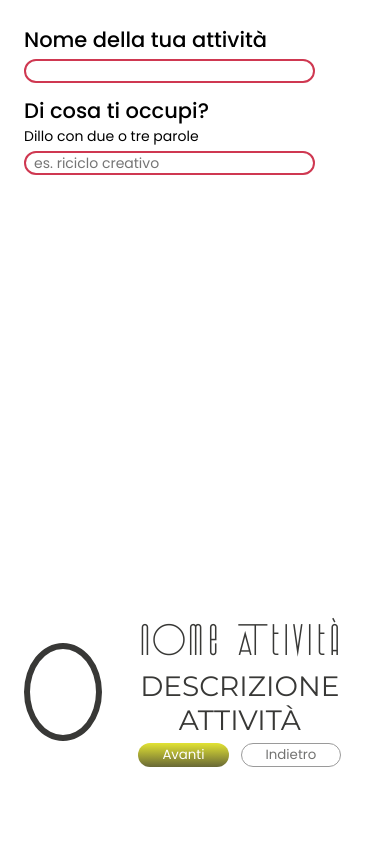
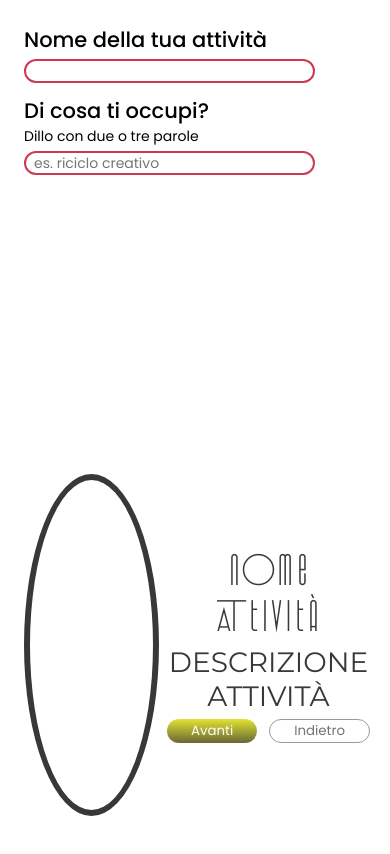
Before and after one commit to DarioSacco/ManuFattu-logo-generator, a Vue app: page / in a window 390 px wide. Built offline with nearby package versions, Linux system fonts and the light colour scheme.

Commit message:
wip: aspect-ratio result box

```diff
--- a/src/App.vue
+++ b/src/App.vue
@@ -28,6 +28,7 @@
     </section>
 
     <section class="result-container">
+      <div class="aspect-ratio-box">
         <div :class="['result', palette]">
           <LogoFragment
             v-for="prodotto in prodotti"
@@ -42,6 +43,7 @@
             data-layer="materiale"
           ></LogoFragment>
           <LogoFragment v-show="!!tecnica" :name="tecnica" data-layer="tecnica"></LogoFragment>
+        </div>
       </div>
 
       <div class="brand">
@@ -450,8 +452,31 @@ legend {
 
   .result-container {
     width: 100%;
+    height: 50vh;
     flex-direction: row;
     padding: var(--page-gutter);
   }
+
+  .result-container .aspect-ratio-box {
+    position: relative;
+    width: 100%;
+    max-width: 50vw;
+    max-height: 100%;
+    height: 0;
+    padding-bottom: 100%;
+  }
+
+  .result-container .result {
+    position: absolute;
+    top: 0;
+    left: 0;
+    width: 100%;
+    height: 100%;
+  }
+
+  .result-container .brand {
+    width: 100%;
+    max-width: 50vw;
+  }
 }
 </style>
```
Lines whose indentation alone changed are shown as unchanged.
